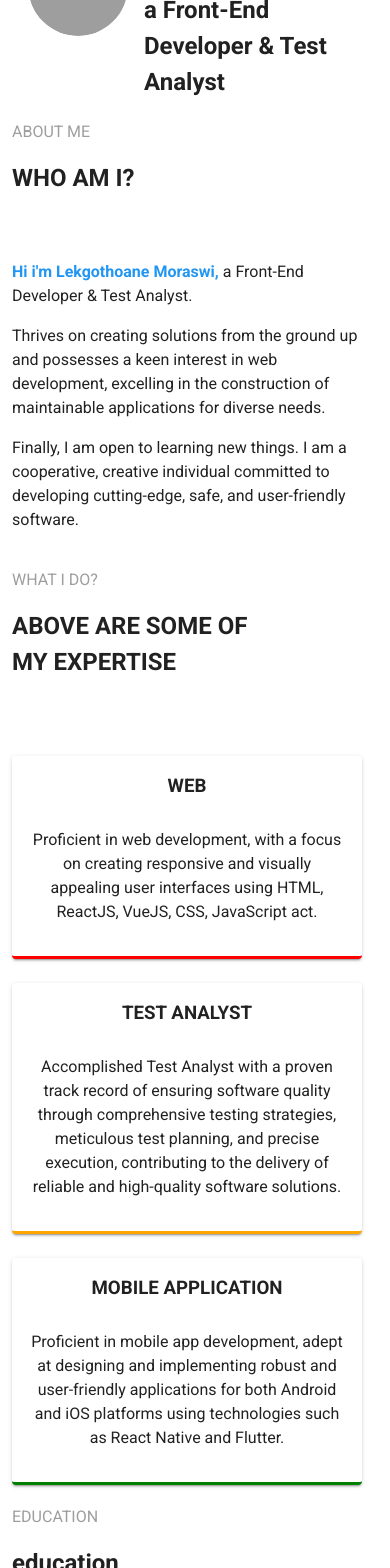
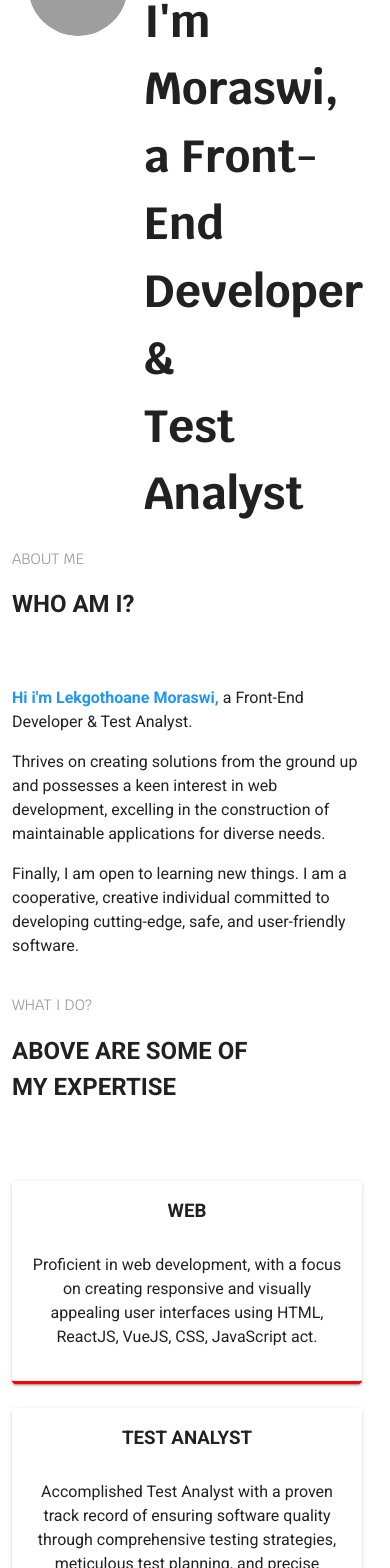
Before and after one commit to moraswi/portfolio, a Vue app: page / in a window 390 px wide. Shown: the part 100-1668 px from the top of the page. Built offline with nearby package versions, Linux system fonts and the light colour scheme; grey boxes are pictures that could not be loaded.

Commit message:
responsive contacts

```diff
--- a/public/index.html
+++ b/public/index.html
@@ -1,17 +1,33 @@
 <!DOCTYPE html>
 <html lang="en">
   <head>
-    <meta charset="utf-8">
-    <meta http-equiv="X-UA-Compatible" content="IE=edge">
-    <meta name="viewport" content="width=device-width,initial-scale=1.0">
-    <link rel="icon" href="<%= BASE_URL %>favicon.ico">
+    <meta charset="utf-8" />
+    <meta http-equiv="X-UA-Compatible" content="IE=edge" />
+    <meta name="viewport" content="width=device-width,initial-scale=1.0" />
+    <link rel="icon" href="<%= BASE_URL %>favicon.ico" />
     <title><%= htmlWebpackPlugin.options.title %></title>
-    <link rel="stylesheet" href="https://fonts.googleapis.com/css?family=Roboto:100,300,400,500,700,900">
-    <link rel="stylesheet" href="https://cdn.jsdelivr.net/npm/@mdi/font@latest/css/materialdesignicons.min.css">
+    <link
+      rel="stylesheet"
+      href="https://fonts.googleapis.com/css?family=Roboto:100,300,400,500,700,900"
+    />
+    <link rel="preconnect" href="https://fonts.googleapis.com" />
+    <link rel="preconnect" href="https://fonts.gstatic.com" crossorigin />
+    <link
+      href="https://fonts.googleapis.com/css2?family=Krub:wght@200;300;400;500;600;700&display=swap"
+      rel="stylesheet"
+    />
+    <link
+      rel="stylesheet"
+      href="https://cdn.jsdelivr.net/npm/@mdi/font@latest/css/materialdesignicons.min.css"
+    />
   </head>
   <body>
     <noscript>
-      <strong>We're sorry but <%= htmlWebpackPlugin.options.title %> doesn't work properly without JavaScript enabled. Please enable it to continue.</strong>
+      <strong
+        >We're sorry but <%= htmlWebpackPlugin.options.title %> doesn't work
+        properly without JavaScript enabled. Please enable it to
+        continue.</strong
+      >
     </noscript>
     <div id="app"></div>
     <!-- built files will be auto injected -->
--- a/src/components/Home/HomeComponents/Contacts.vue
+++ b/src/components/Home/HomeComponents/Contacts.vue
@@ -1,6 +1,6 @@
 <template>
   <div class="mt-16">
-    <p class="grey--text">CONTACTS</p>
+    <p class="grey--text text2">CONTACTS</p>
     <h2>CONTACTS</h2>
 
     <!-- email -->
@@ -92,4 +92,8 @@ export default {
 
 <style lang="scss" scoped>
 //
+.text2 {
+  font-family: "Krub", sans-serif;
+  font-size: 15px;
+}
 </style>
--- a/src/components/Home/HomeComponents/Education.vue
+++ b/src/components/Home/HomeComponents/Education.vue
@@ -8,7 +8,7 @@
       tile
     ></v-card>
 
-    <p class="grey--text">EDUCATION</p>
+    <p class="grey--text text2">EDUCATION</p>
     <h2>education</h2>
 
     <v-row class="mt-16">
@@ -72,4 +72,8 @@ export default {
 
 <style lang="scss" scoped>
 //
+.text2 {
+  font-family: "Krub", sans-serif;
+  font-size: 15px;
+}
 </style>
--- a/src/components/Home/HomeComponents/Experience.vue
+++ b/src/components/Home/HomeComponents/Experience.vue
@@ -8,7 +8,7 @@
       tile
     ></v-card>
 
-    <p class="grey--text">EXPERIENCE</p>
+    <p class="grey--text text2">EXPERIENCE</p>
     <h2>WORK EXPERIENCE</h2>
 
     <v-layout class="mt-16">
@@ -75,4 +75,8 @@ export default {
 
 <style lang="scss" scoped>
 //
+.text2 {
+  font-family: "Krub", sans-serif;
+  font-size: 15px;
+}
 </style>
--- a/src/components/Home/HomeComponents/Intro.vue
+++ b/src/components/Home/HomeComponents/Intro.vue
@@ -7,17 +7,17 @@
     />
 
     <v-layout>
-      <v-avatar class="ma-4" size="100">
+      <v-avatar class="hidden-md-and-up ma-4" size="100">
         <v-img
-          class="hidden-md-and-up"
           src="https://cdn.vuetifyjs.com/images/john.jpg"
           alt="Profile-Pic"
         ></v-img>
       </v-avatar>
-      <div>
+      <div class="text1">
         <h1>Hi!</h1>
-        <h1>I'm Moraswi</h1>
-        <h1>a Front-End Developer & Test Analyst</h1>
+        <h1>I'm Moraswi,</h1>
+        <h1>a Front-End Developer &</h1>
+        <h1>Test Analyst</h1>
       </div>
     </v-layout>
   </div>
@@ -33,4 +33,8 @@ export default {
 
 <style lang="scss" scoped>
 //
+.text1 {
+  font-family: "Krub", sans-serif;
+  font-size: 30px;
+}
 </style>
--- a/src/components/Home/HomeComponents/ProfessionalSummary.vue
+++ b/src/components/Home/HomeComponents/ProfessionalSummary.vue
@@ -10,7 +10,7 @@
     <v-layout align-center justify-center>
       <!-- <v-flex> -->
       <div class="mt-5">
-        <p class="grey--text">ABOUT ME</p>
+        <p class="grey--text text2">ABOUT ME</p>
         <h2>WHO AM I?</h2>
         <p class="mt-16">
           <span class="blue--text"
@@ -44,4 +44,8 @@ export default {
 
 <style lang="scss" scoped>
 //
+.text2 {
+  font-family: "Krub", sans-serif;
+  font-size: 15px;
+}
 </style>
--- a/src/components/Home/HomeComponents/Projects.vue
+++ b/src/components/Home/HomeComponents/Projects.vue
@@ -7,7 +7,7 @@
       flat
       tile
     ></v-card>
-    <p class="grey--text">PROJECTS</p>
+    <p class="grey--text text2">PROJECTS</p>
     <h2>MY PROJECTS</h2>
 
     <v-row class="mt-16">
@@ -61,4 +61,8 @@ export default {
 
 <style lang="scss" scoped>
 //
+.text2 {
+  font-family: "Krub", sans-serif;
+  font-size: 15px;
+}
 </style>
--- a/src/components/Home/HomeComponents/WhatIDo.vue
+++ b/src/components/Home/HomeComponents/WhatIDo.vue
@@ -7,9 +7,9 @@
       flat
       tile
     ></v-card>
-    <p class="grey--text">WHAT I DO?</p>
-    <h2>ABOVE ARE SOME OF</h2>
-    <h2>MY EXPERTISE</h2>
+    <p class="grey--text text2">WHAT I DO?</p>
+    <h2 class="text1">ABOVE ARE SOME OF</h2>
+    <h2 class="text1">MY EXPERTISE</h2>
 
     <v-row class="mt-16">
       <v-col cols="12" md="4">
@@ -75,4 +75,9 @@ export default {
 .app-card {
   border-bottom: 3px solid green;
 }
+
+.text2 {
+  font-family: "Krub", sans-serif;
+  font-size: 15px;
+}
 </style>
```
